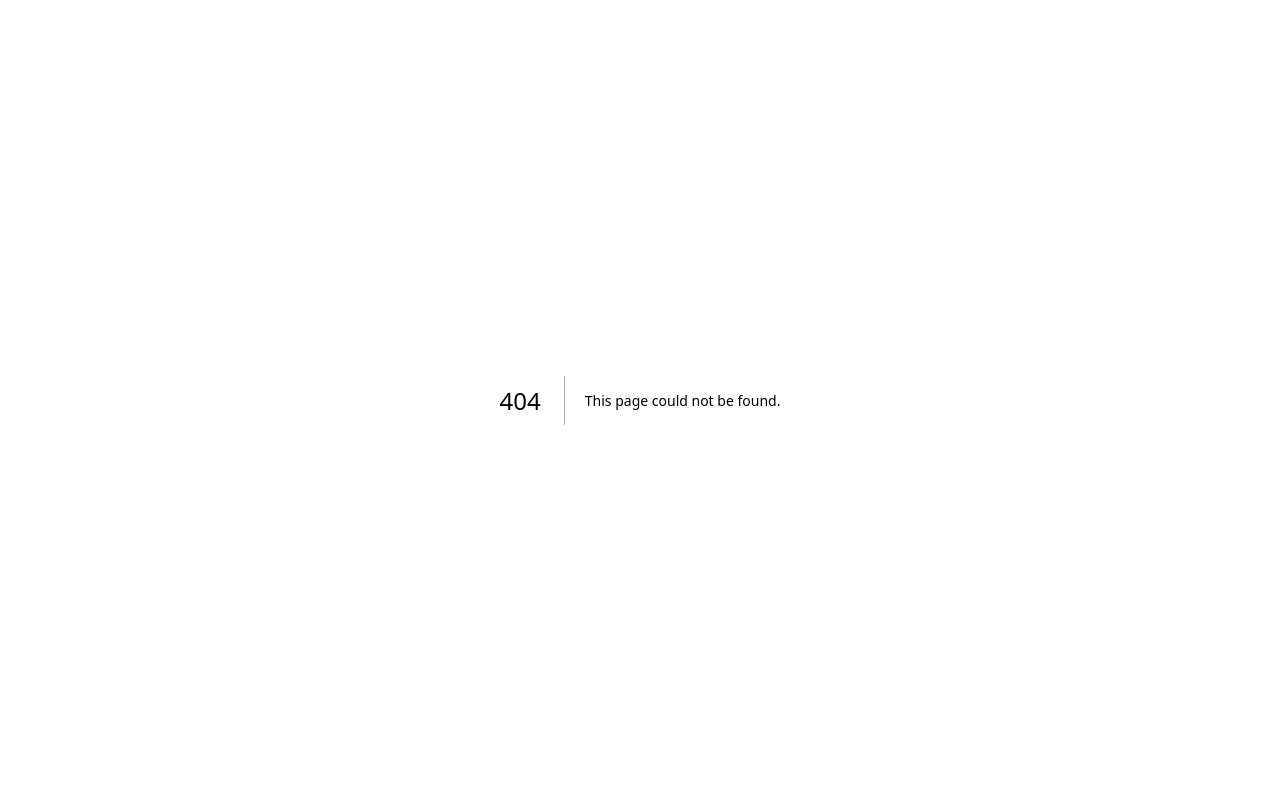
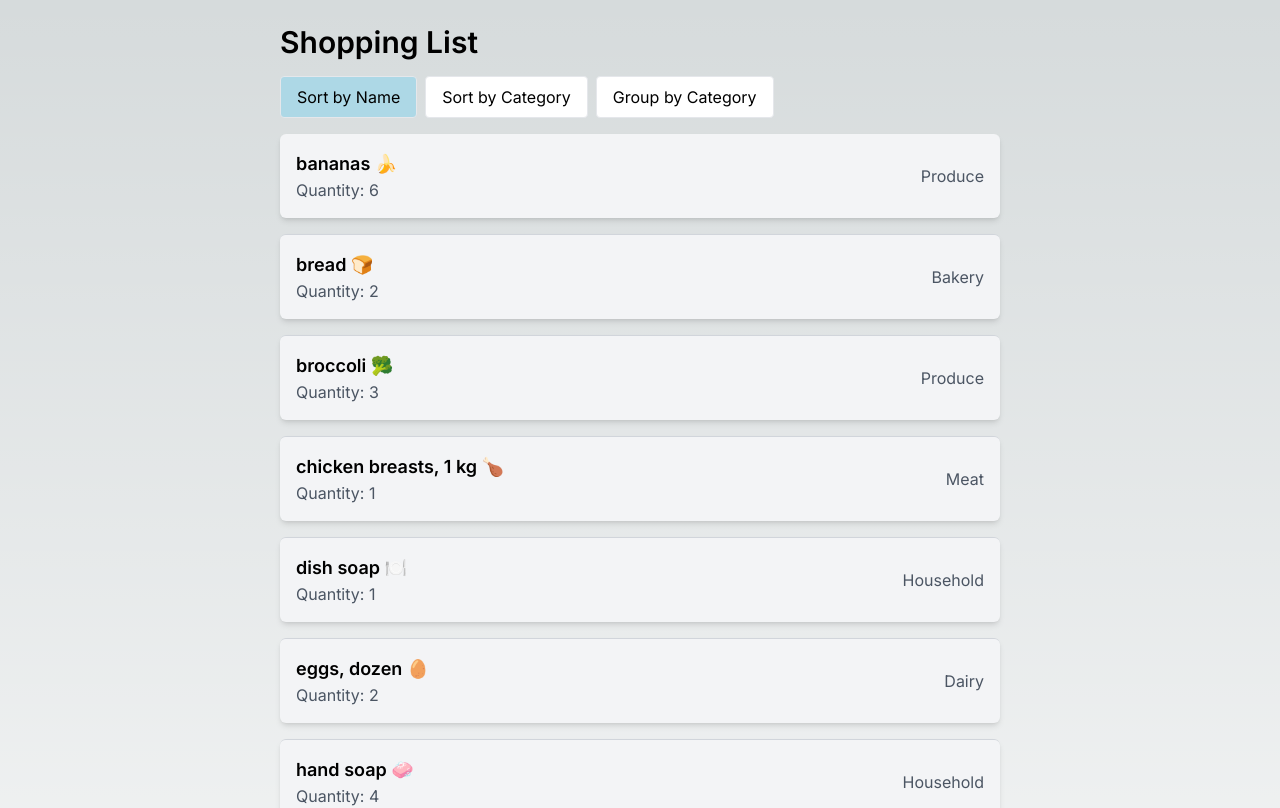
Before and after one commit to navrajveer/cprg306-assignments, a Next.js app: page /week-5 in a window 1280 px wide. Before the commit this address had no page. Shown: the top 808 px of the page. Built offline with nearby package versions, Linux system fonts and the light colour scheme.

Commit message:
first commit

```diff
--- /dev/null
+++ b/app/week-5/item-list.js
@@ -0,0 +1,82 @@
+"use client";
+
+import React, { useState } from 'react';
+import Item from './item';
+import itemsData from './items.json';
+
+const ItemList = () => {
+  const [sortBy, setSortBy] = useState('name');
+
+  const sortedItems = [...itemsData].sort((a, b) => {
+    if (sortBy === 'name') {
+      return a.name.localeCompare(b.name);
+    } else if (sortBy === 'category') {
+      return a.category.localeCompare(b.category);
+    }
+    return 0;
+  });
+
+  const groupedItems = itemsData.reduce((acc, item) => {
+    if (!acc[item.category]) {
+      acc[item.category] = [];
+    }
+    acc[item.category].push(item);
+    return acc;
+  }, {});
+
+  return (
+    <div>
+      <div className="mb-4">
+        <button
+          onClick={() => setSortBy('name')}
+          style={{ backgroundColor: sortBy === 'name' ? 'lightblue' : 'white' }}
+          className="px-4 py-2 mr-2 border rounded"
+        >
+          Sort by Name
+        </button>
+        <button
+          onClick={() => setSortBy('category')}
+          style={{ backgroundColor: sortBy === 'category' ? 'lightblue' : 'white' }}
+          className="px-4 py-2 mr-2 border rounded"
+        >
+          Sort by Category
+        </button>
+        <button
+          onClick={() => setSortBy('group')}
+          style={{ backgroundColor: sortBy === 'group' ? 'lightblue' : 'white' }}
+          className="px-4 py-2 border rounded"
+        >
+          Group by Category
+        </button>
+      </div>
+      <ul className="divide-y divide-gray-300">
+        {sortBy === 'group' ? (
+          Object.keys(groupedItems).sort().map(category => (
+            <div key={category}>
+              <h2 className="capitalize font-bold">{category}</h2>
+              {groupedItems[category].sort((a, b) => a.name.localeCompare(b.name)).map(item => (
+                <Item
+                  key={item.id}
+                  name={item.name}
+                  quantity={item.quantity}
+                  category={item.category}
+                />
+              ))}
+            </div>
+          ))
+        ) : (
+          sortedItems.map(item => (
+            <Item
+              key={item.id}
+              name={item.name}
+              quantity={item.quantity}
+              category={item.category}
+            />
+          ))
+        )}
+      </ul>
+    </div>
+  );
+};
+
+export default ItemList;
--- /dev/null
+++ b/app/week-5/item.js
@@ -0,0 +1,19 @@
+"use client";
+
+import React from 'react';
+
+const Item = ({ name, quantity, category }) => {
+  return (
+    <li className="bg-gray-100 p-4 rounded-md shadow-md mb-4">
+      <div className="flex items-center justify-between">
+        <div>
+          <h2 className="text-lg font-semibold">{name}</h2>
+          <p className="text-gray-600">Quantity: {quantity}</p>
+        </div>
+        <span className="text-gray-600 capitalize">{category}</span>
+      </div>
+    </li>
+  );
+};
+
+export default Item;
--- /dev/null
+++ b/app/week-5/items.json
@@ -0,0 +1,74 @@
+[
+    {
+      "id": "1h2GJKH12gkHG31h1H",
+      "name": "milk, 4 L 🥛",
+      "quantity": 1,
+      "category": "dairy"
+    },
+    {
+      "id": "2KJH3k2j3H1k2J3K1H",
+      "name": "bread 🍞",
+      "quantity": 2,
+      "category": "bakery"
+    },
+    {
+      "id": "3h2KJH3k2j3H1k2J3",
+      "name": "eggs, dozen 🥚",
+      "quantity": 2,
+      "category": "dairy"
+    },
+    {
+      "id": "4k2J3K1H2GJKH12gk",
+      "name": "bananas 🍌",
+      "quantity": 6,
+      "category": "produce"
+    },
+    {
+      "id": "5H1h1H2KJH3k2j3H",
+      "name": "broccoli 🥦",
+      "quantity": 3,
+      "category": "produce"
+    },
+    {
+      "id": "6H1k2J3K1H2GJKH1",
+      "name": "chicken breasts, 1 kg 🍗",
+      "quantity": 1,
+      "category": "meat"
+    },
+    {
+      "id": "7gkHG31h1H2KJH3k",
+      "name": "pasta sauce 🍝",
+      "quantity": 3,
+      "category": "canned goods"
+    },
+    {
+      "id": "8j3H1k2J3K1H2GJK",
+      "name": "spaghetti, 454 g 🍝",
+      "quantity": 2,
+      "category": "dry goods"
+    },
+    {
+      "id": "9H12gkHG31h1H2KJ",
+      "name": "toilet paper, 12 pack 🧻",
+      "quantity": 1,
+      "category": "household"
+    },
+    {
+      "id": "10H3k2j3H1k2J3K1",
+      "name": "paper towels, 6 pack",
+      "quantity": 1,
+      "category": "household"
+    },
+    {
+      "id": "11k2J3K1H2GJKH12",
+      "name": "dish soap 🍽️",
+      "quantity": 1,
+      "category": "household"
+    },
+    {
+      "id": "12GJKH12gkHG31h1",
+      "name": "hand soap 🧼",
+      "quantity": 4,
+      "category": "household"
+    }
+  ]
--- /dev/null
+++ b/app/week-5/page.js
@@ -0,0 +1,13 @@
+import React from 'react';
+import ItemList from './item-list';
+
+const Page = () => {
+  return (
+    <main className="max-w-3xl mx-auto p-6">
+      <h1 className="text-3xl font-semibold mb-4">Shopping List</h1>
+      <ItemList />
+    </main>
+  );
+};
+
+export default Page;
```
